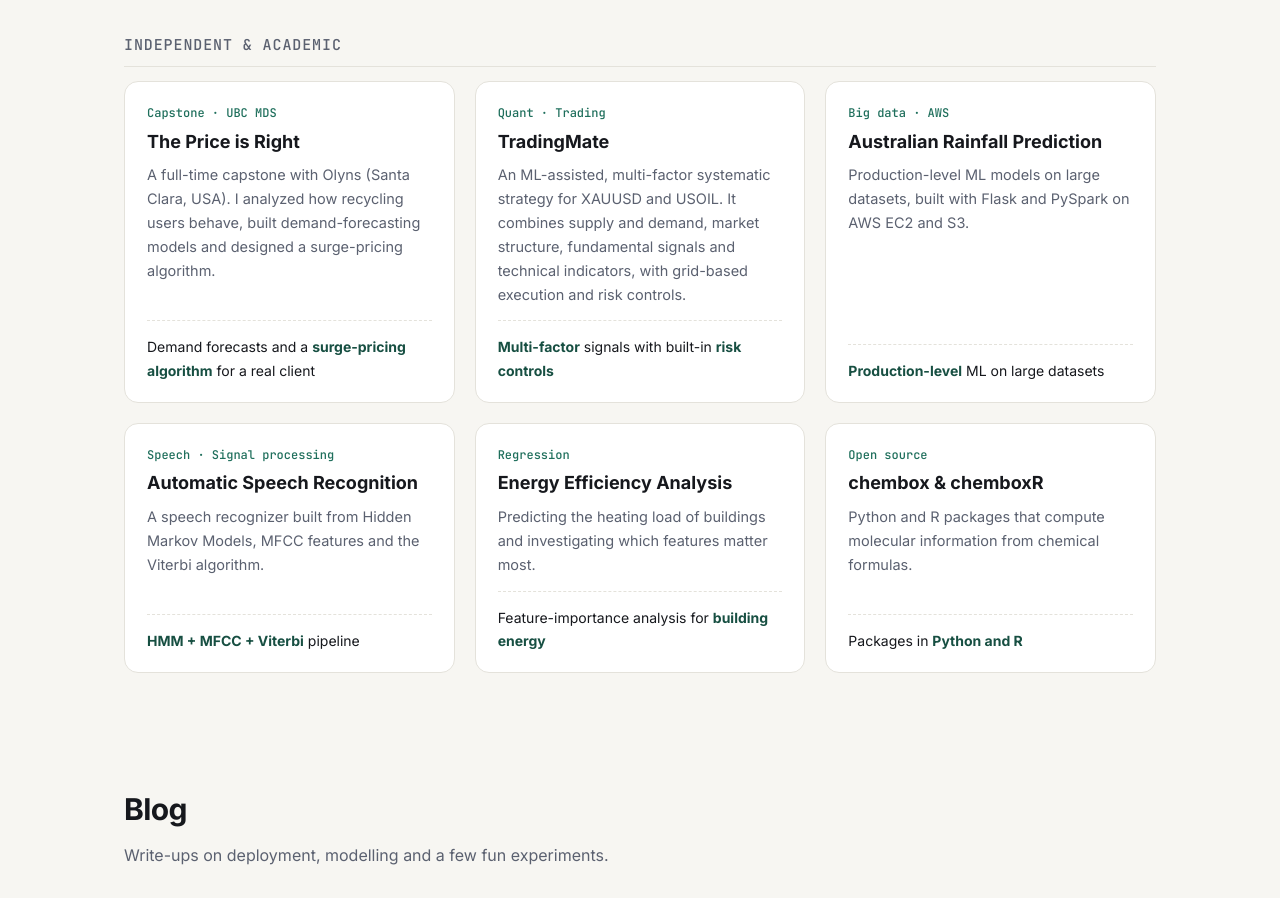
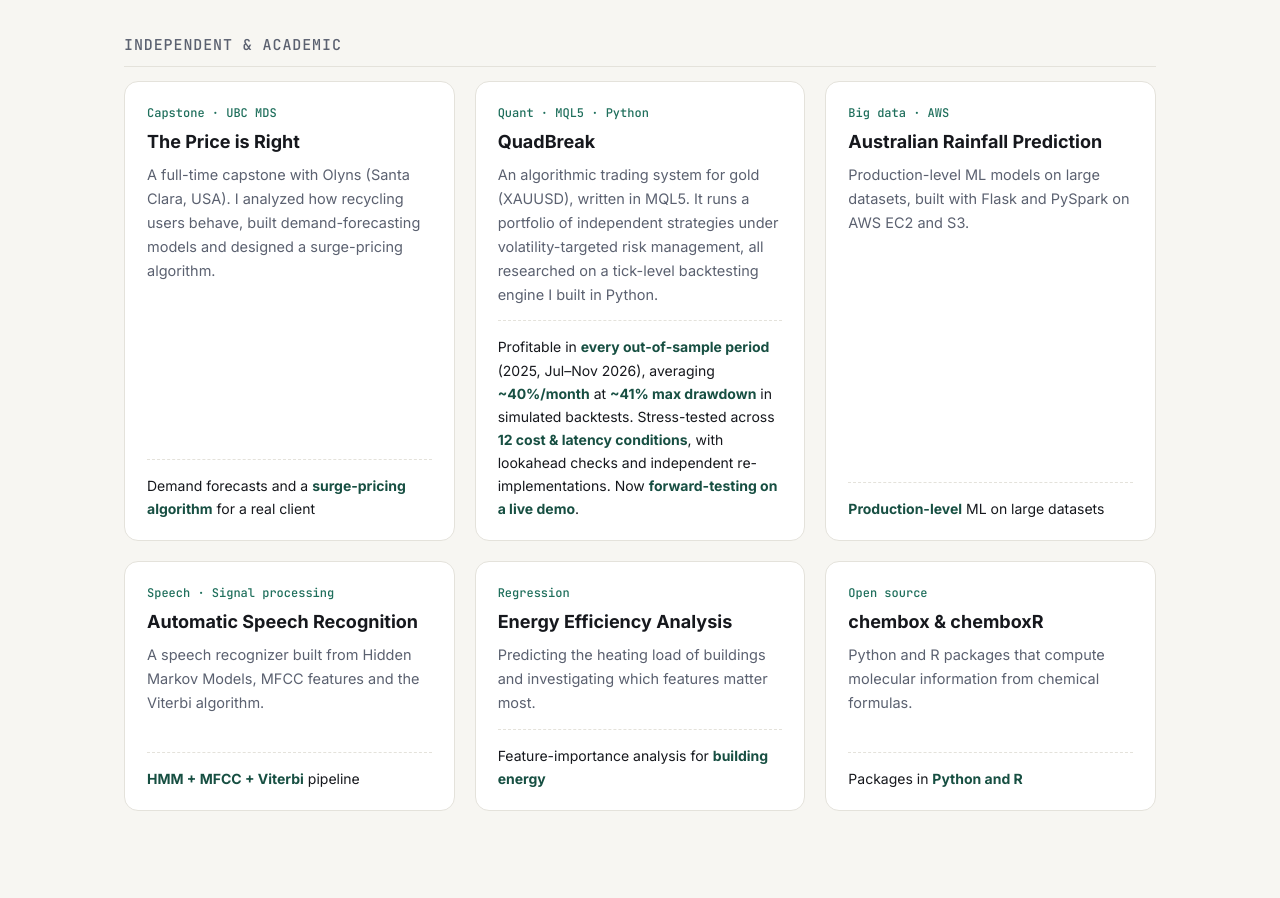
Before and after one commit to Suraporn/Nate-DS-Website, a plain HTML site: page home.html in a window 1280 px wide. Shown: the part 2403-3301 px from the top of the page. Drawn offline with Linux system fonts and the light colour scheme.

Commit message:
Replace TradingMate with QuadBreak
Co-Authored-By: Claude Opus 5.5 <noreply@anthropic.com>
Claude-Session: https://claude.ai/code/session_01UruXyFa6MFQ1Tx7dA4cFeC

```diff
--- a/home.html
+++ b/home.html
@@ -89,10 +89,10 @@
 <h3>The Price is Right</h3>
 <p>A full-time capstone with Olyns (Santa Clara, USA). I analyzed how recycling users behave, built demand-forecasting models and designed a surge-pricing algorithm.</p>
 <div class="result">Demand forecasts and a <b>surge-pricing algorithm</b> for a real client</div></div>
-<div class="card case"><div class="tag">Quant · Trading</div>
-<h3>TradingMate</h3>
-<p>An ML-assisted, multi-factor systematic strategy for XAUUSD and USOIL. It combines supply and demand, market structure, fundamental signals and technical indicators, with grid-based execution and risk controls.</p>
-<div class="result"><b>Multi-factor</b> signals with built-in <b>risk controls</b></div></div>
+<div class="card case"><div class="tag">Quant · MQL5 · Python</div>
+<h3>QuadBreak</h3>
+<p>An algorithmic trading system for gold (XAUUSD), written in MQL5. It runs a portfolio of independent strategies under volatility-targeted risk management, all researched on a tick-level backtesting engine I built in Python.</p>
+<div class="result">Profitable in <b>every out-of-sample period</b> (2025, Jul–Nov 2026), averaging <b>~40%/month</b> at <b>~41% max drawdown</b> in simulated backtests. Stress-tested across <b>12 cost &amp; latency conditions</b>, with lookahead checks and independent re-implementations. Now <b>forward-testing on a live demo</b>.</div></div>
 <div class="card case"><div class="tag">Big data · AWS</div>
 <h3>Australian Rainfall Prediction</h3>
 <p>Production-level ML models on large datasets, built with Flask and PySpark on AWS EC2 and S3.</p>
```
Also changed, not shown: resume.html (+1 -1 lines).
